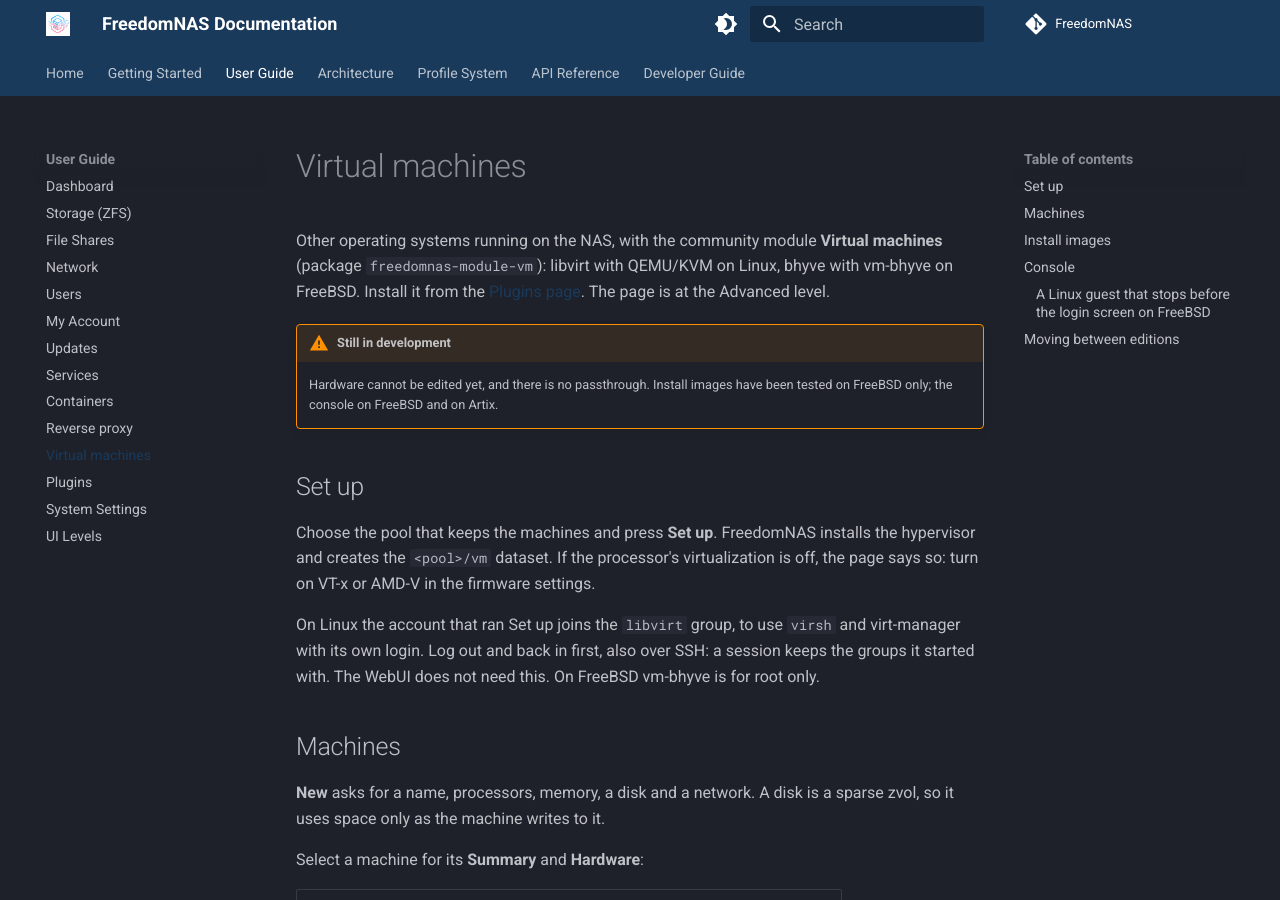
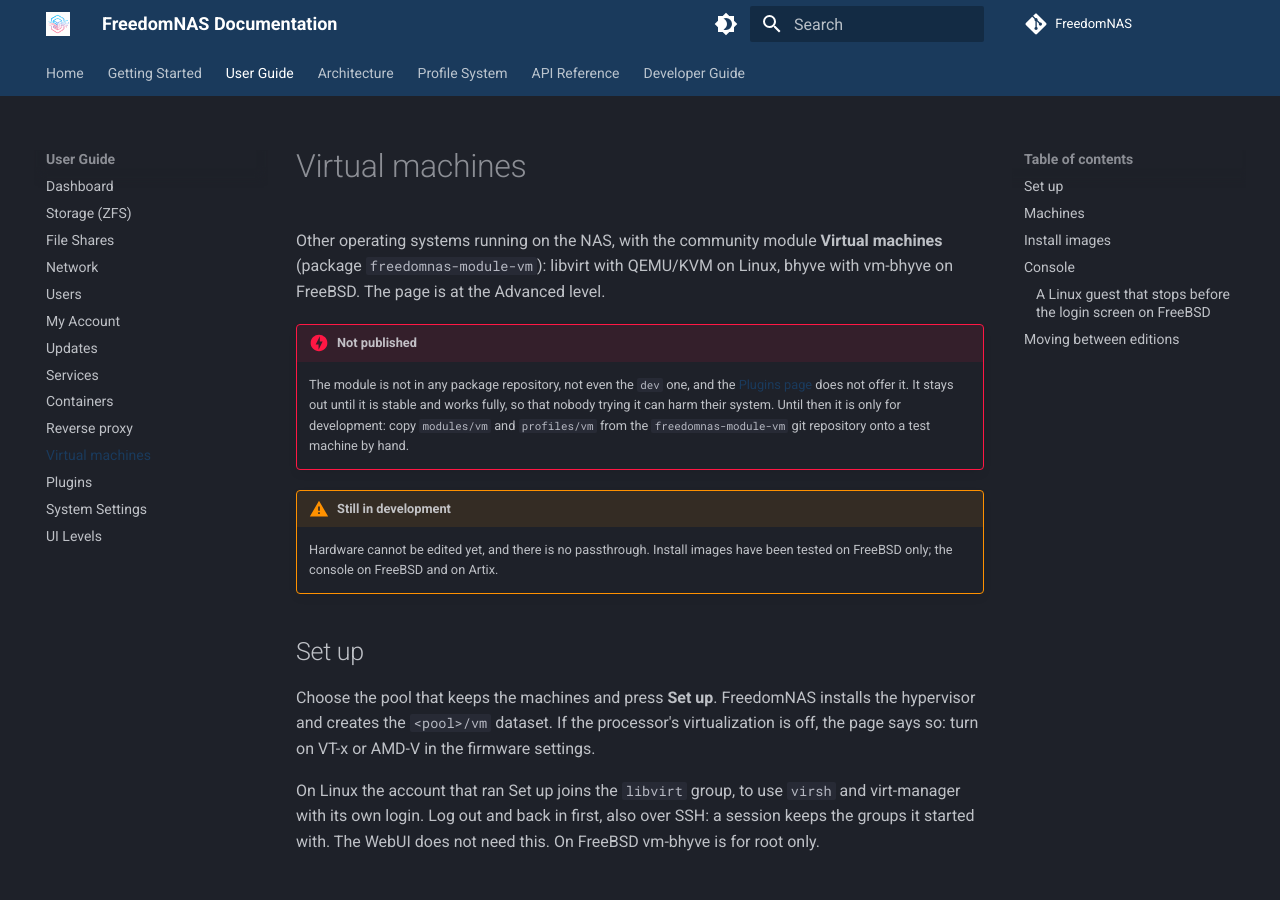
Before and after one commit to FreedomNAS/freedomnas-docs, an MkDocs documentation site: the page built from docs/user-guide/vm.md, in a window 1280 px wide and 900 px high. Built offline with MkDocs 1.6.1 and Material for MkDocs 9.7.7, drawn with Linux system fonts in a browser that asks for light colours.

Commit message:
Say the virtual machines module is not published and close the proxy return

```diff
--- a/docs/user-guide/vm.md
+++ b/docs/user-guide/vm.md
@@ -2,8 +2,14 @@
 
 Other operating systems running on the NAS, with the community module
 **Virtual machines** (package `freedomnas-module-vm`): libvirt with QEMU/KVM on
-Linux, bhyve with vm-bhyve on FreeBSD. Install it from the
-[Plugins page](plugins.md). The page is at the Advanced level.
+Linux, bhyve with vm-bhyve on FreeBSD. The page is at the Advanced level.
+
+!!! danger "Not published"
+    The module is not in any package repository, not even the `dev` one, and the
+    [Plugins page](plugins.md) does not offer it. It stays out until it is stable
+    and works fully, so that nobody trying it can harm their system. Until then
+    it is only for development: copy `modules/vm` and `profiles/vm` from the
+    `freedomnas-module-vm` git repository onto a test machine by hand.
 
 !!! warning "Still in development"
     Hardware cannot be edited yet, and there is no passthrough. Install images
```
Also changed, not shown: docs/developer/open-items.md (+1 -2 lines), docs/user-guide/system.md (+4 -2 lines).
